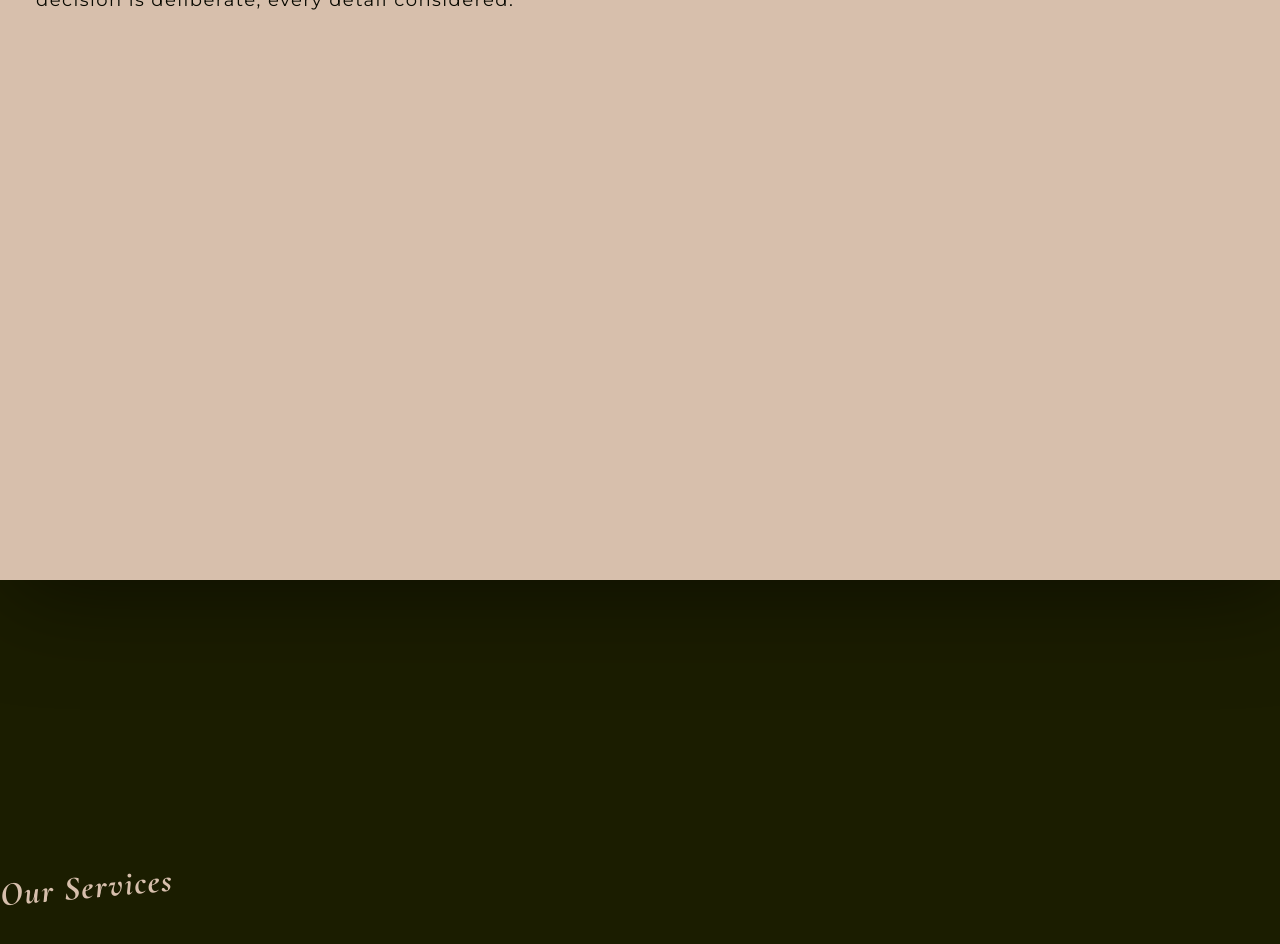
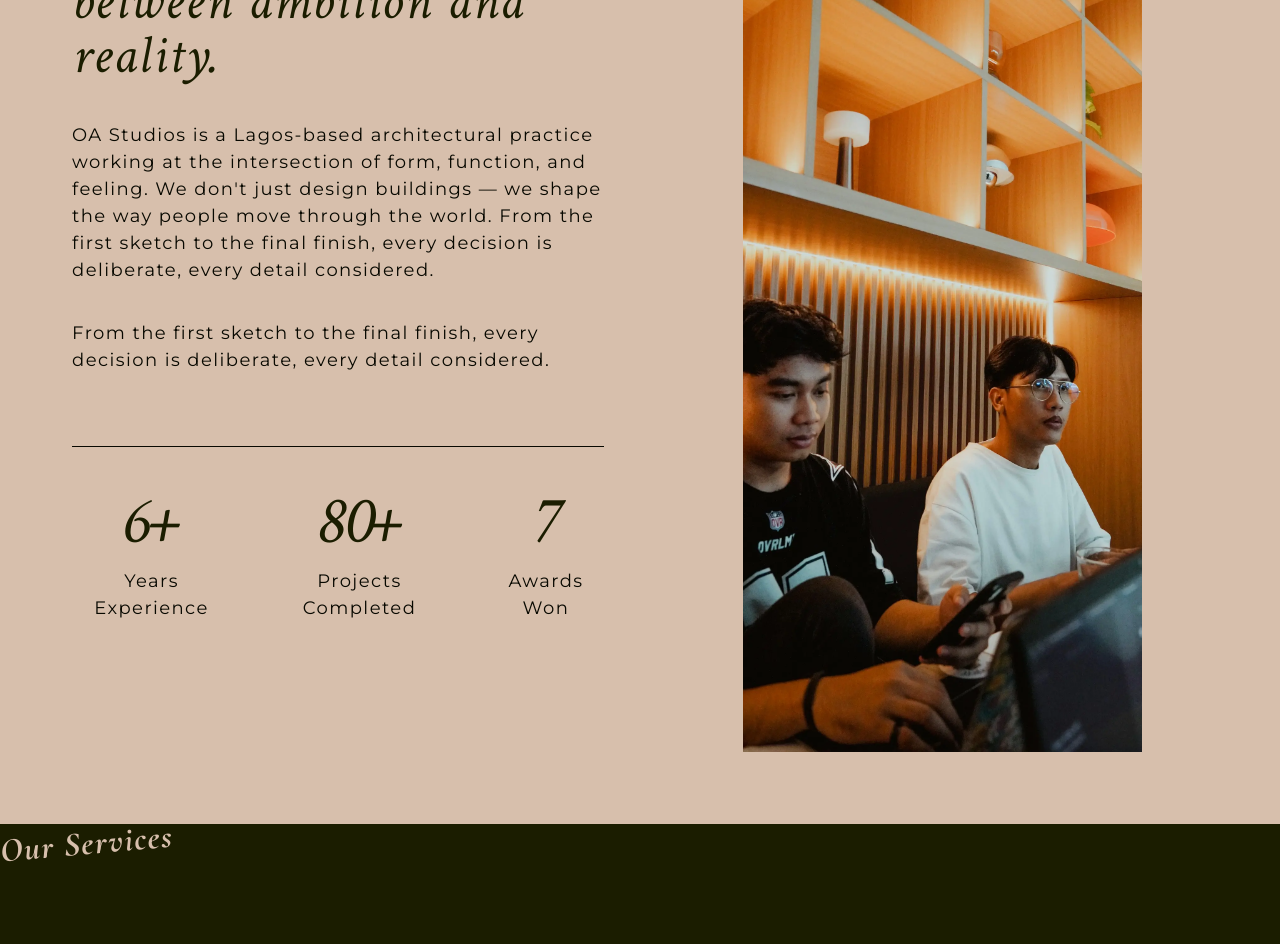
Before and after one commit to Xpektra7/oa-studios, a React (Vite) app: page / in a window 1280 px wide. Shown: the part 1020-1964 px from the top of the page. Built offline with nearby package versions, Linux system fonts and the light colour scheme.

Commit message:
feat: add StatCounter component for animated numerical display

```diff
--- a/src/App.tsx
+++ b/src/App.tsx
@@ -5,7 +5,7 @@ import './index.css'
 
 export default function App() {
   return (
-    <main className="relative h-[300dvh]">
+    <main className="relative min-h-[200dvh]">
       <Hero />
       <About />
       <Services />
--- a/src/components/about/about.css
+++ b/src/components/about/about.css
@@ -1,5 +1,11 @@
 #about {
   filter: drop-shadow(10px 10px 50px rgba(0, 0, 0, 0.5));
+}
+
+#about-img {
+  background-image: url("../../assets/images/about.webp");
+  background-size: cover;
+  background-position: center;
 }
 
 @media (max-width: 767px) {
--- a/src/components/about/about.tsx
+++ b/src/components/about/about.tsx
@@ -1,6 +1,7 @@
 import { useRef } from 'react';
 import './about.css'
 import { useScroll, useTransform, motion } from 'motion/react'
+import StatCounter from './stat-counter'
 
 export default function About() {
   const containerRef = useRef(null);
@@ -17,17 +18,33 @@ export default function About() {
     <motion.section
       ref={containerRef}
       id="about"
-      className="sticky h-dvh  mb-64 top-0 w-screen bg-cream p-8 space-y-8"
+      className="relative min-h-dvh top-0 w-screen bg-cream p-16"
       style={{ rotate, scale }}
     >
-      <h1 className="text-5xl font-display font-bold text-bg">About OA Studios</h1>
-      <p className="font-body text-bg-alt max-w-3xl">OA Studios is a Lagos-based architectural practice working at
-        the intersection of form, function, and feeling. We don't just
-        design buildings — we shape the way people move through the world.
+      <div className="grid grid-cols-1 lg:grid-cols-2 grid-rows-1 gap-16 w-full">
+        <div className="space-y-8 col-span-1">
+          <h1 className="text-2xl font-display font-bold text-bg tracking-widest">— WHO WE ARE</h1>
+          <h1 className="text-5xl font-condensed font-bold text-bg">We build the spaces between ambition and reality.</h1>
 
-        From the first sketch to the final finish, every decision is
-        deliberate, every detail considered.
-      </p>
+          <p className="font-body text-bg-alt max-w-[60ch]">OA Studios is a Lagos-based architectural practice working at
+            the intersection of form, function, and feeling. We don't just
+            design buildings — we shape the way people move through the world.
+
+            From the first sketch to the final finish, every decision is
+            deliberate, every detail considered.
+          </p>
+          <p className="font-body text-bg-alt max-w-[60ch]">From the first sketch to the final finish, every decision is
+            deliberate, every detail considered.
+          </p>
+          <div className="flex gap-8 mt-16 pt-8 justify-between max-w-[60ch] border-t border-bg-alt">
+            <StatCounter target={6} suffix="+" label="Years Experience" />
+            <StatCounter target={80} suffix="+" label="Projects Completed" />
+            <StatCounter target={7} suffix="" label="Awards Won" />
+          </div>
+        </div>
+        <div className="col-span-1 w-full lg:w-3/4 mx-auto h-96 lg:h-200" id='about-img'></div>
+        <div className="block w-full h-24 bg-cream lg:hidden"></div>
+      </div>
     </motion.section>
   )
 }
--- /dev/null
+++ b/src/components/about/stat-counter.tsx
@@ -0,0 +1,37 @@
+import { useRef, useState } from 'react'
+import { useInView, useMotionValue, useSpring, motion } from 'motion/react'
+
+interface StatCounterProps {
+  target: number
+  suffix?: string
+  label: string
+}
+
+export default function StatCounter({ target, suffix = '', label }: StatCounterProps) {
+  const ref = useRef<HTMLDivElement>(null)
+  const isInView = useInView(ref, { once: true, amount: 0.5 })
+  const [displayValue, setDisplayValue] = useState(0)
+
+  const motionValue = useMotionValue(0)
+  const springValue = useSpring(motionValue, { damping: 30, stiffness: 50 })
+
+  if (isInView && displayValue === 0) {
+    motionValue.set(target)
+    springValue.on('change', (latest) => {
+      setDisplayValue(Math.round(latest))
+    })
+  }
+
+  return (
+    <motion.div
+      ref={ref}
+      className="flex flex-col items-center"
+      style={{ borderTop: '1px solid var(--color-border)', paddingTop: '0.5rem' }}
+    >
+      <span className="text-6xl font-condensed font-bold text-bg">
+        {displayValue}{suffix}
+      </span>
+      <span className="text-base text-center font-body text-bg-alt mt-2">{label}</span>
+    </motion.div>
+  )
+}
--- a/src/components/services/services.tsx
+++ b/src/components/services/services.tsx
@@ -53,8 +53,8 @@ export default function Services() {
     }
 
     useEffect(() => {
-      document.getElementById('services').addEventListener('mousemove', mousemove);
-      return () => document.getElementById('services').removeEventListener('mousemove', mousemove);
+      document.getElementById('services')?.addEventListener('mousemove', mousemove);
+      return () => document.getElementById('services')?.removeEventListener('mousemove', mousemove);
     }, []);
 
     return mouse;
@@ -119,7 +119,9 @@ export default function Services() {
       </div>
 
       {/* // Small Screens */}
-      <div className="flex flex-col w-full gap-8 lg:hidden">
+      <div className="flex flex-col w-full py-16 gap-16 lg:hidden">
+        <h1 className="text-5xl font-condensed font-bold text-cream">Our Services</h1>
+
         {services.map((service, index) => (
           <ServiceCard key={service.name} service={service} index={index} />
         ))}
```
Also changed, not shown: src/assets/images/about.webp (added).
